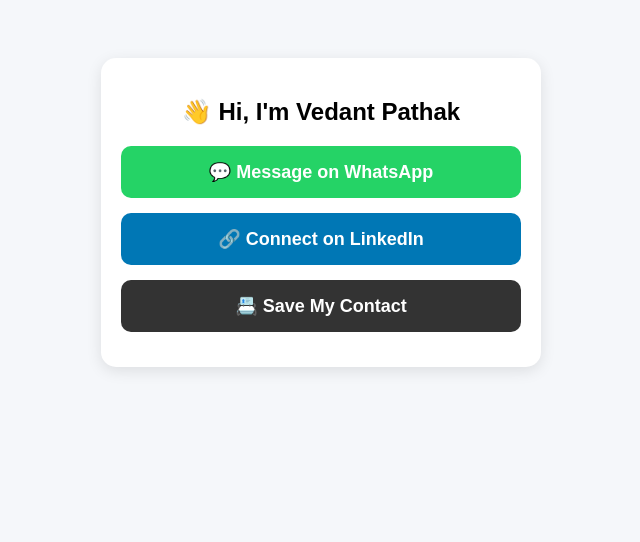
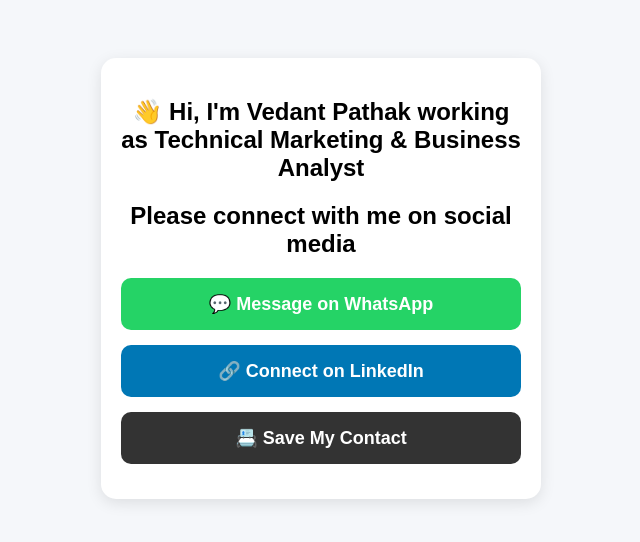
Before and after one commit to pathakvedant/vedant-contact, a plain HTML site: page index.html in a window 1280 px wide. Shown: the whole page, without its empty margins (319-959 px from the left). Drawn offline with Linux system fonts and the light colour scheme.

Commit message:
Update index.html

```diff
--- a/index.html
+++ b/index.html
@@ -43,7 +43,8 @@
 </head>
 <body>
   <div class="card">
-    <h2>👋 Hi, I'm Vedant Pathak</h2>
+    <h2>👋 Hi, I'm Vedant Pathak working as Technical Marketing & Business Analyst </h2>
+    <h2>Please connect with me on social media</h2>
     <a class="btn whatsapp" href="https://wa.me/916392537454" target="_blank">💬 Message on WhatsApp</a>
     <a class="btn linkedin" href="https://www.linkedin.com/in/vedant-pathak-65915b160/" target="_blank">🔗 Connect on LinkedIn</a>
     <a class="btn savecontact" href="vedant_pathak.vcf" download>📇 Save My Contact</a>
```
